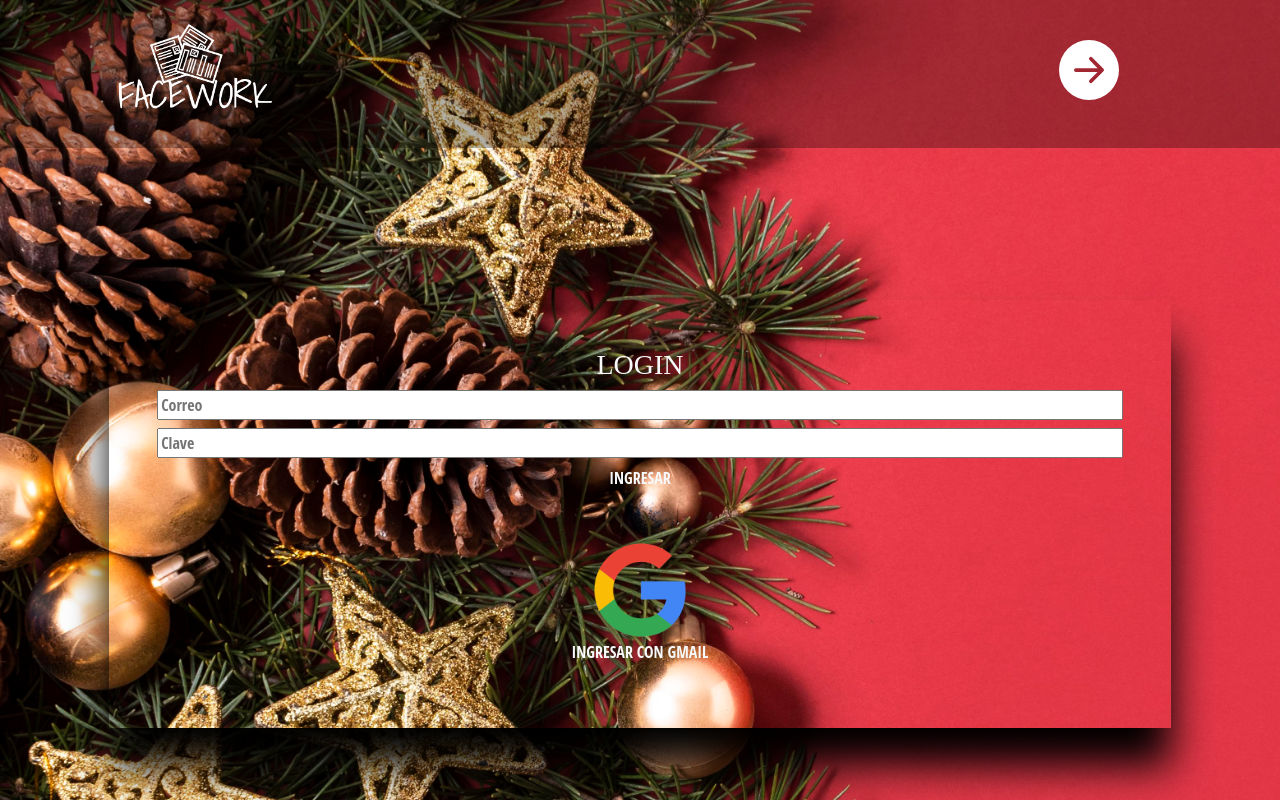
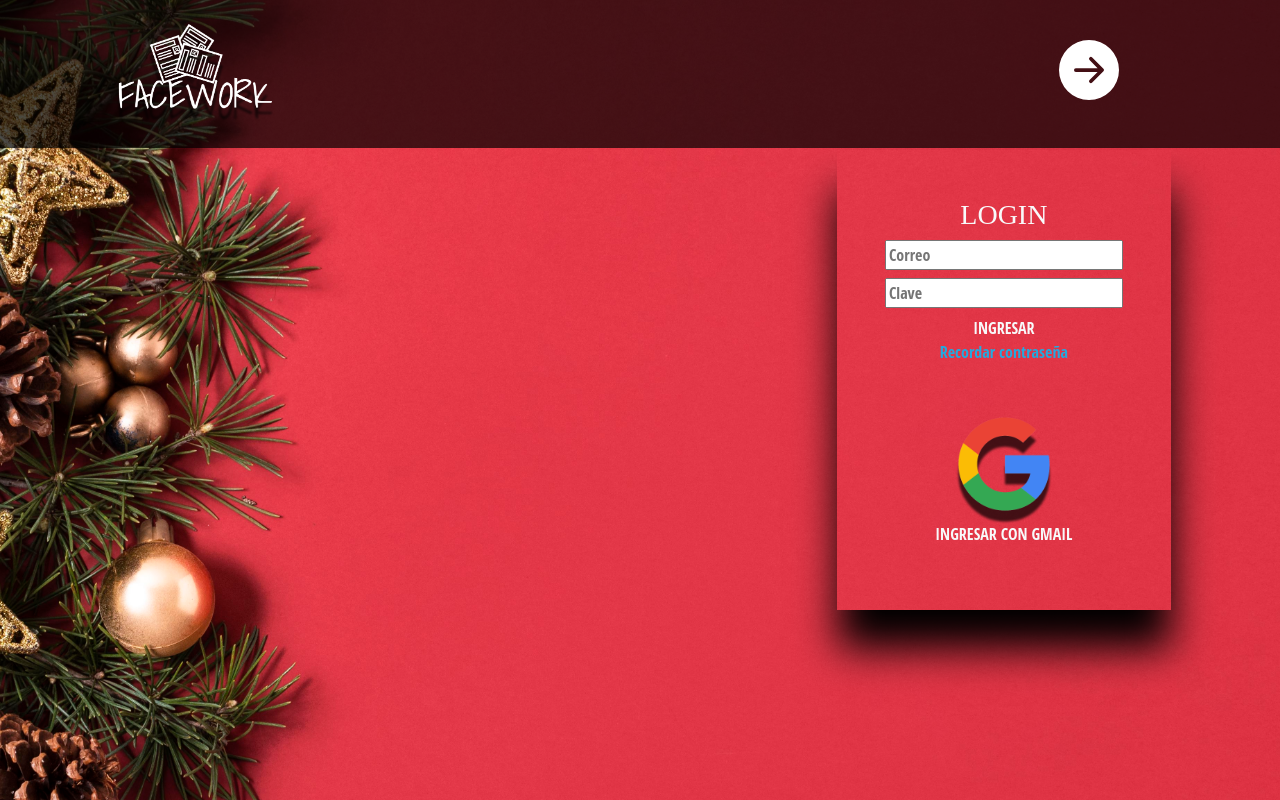
Before and after one commit to 2014maximo/FACEWORK, an Angular app: page /login in a window 1280 px wide. Shown: the top 800 px of the page. Built offline with nearby package versions, Linux system fonts and the light colour scheme; a web font is replaced by a local one.

Commit message:
login as mockup

```diff
--- a/src/app/components/PAGES/login/login.component.html
+++ b/src/app/components/PAGES/login/login.component.html
@@ -1,31 +1,31 @@
-<div style="background: url(assets/img/backgrounds/navidad.jpg); background-size: cover;">
+<div style="background: url(assets/img/backgrounds/navidad.jpg); background-size: cover; background-repeat: no-repeat; background-position: center center;">
 <app-header></app-header>
-<div class="espaciado"></div>
 <div class="espaciado"></div>
 <div class="row">
     <div class="col-md-1"></div>
     <div class="col-md-10">
-        <div class="col-md-6"></div>
-        <div class="col-md-6">
-
-        </div>
+        <div class="row">
+            <div class="col-md-8"></div>
+            <div class="col-md-4">
                 <div class="sombraUno p-5 text-center">
                     <h3 class="text-light fuenteTres">LOGIN</h3>
                     <form action="">
                         <input class="fuenteUno fw-3 text-light w-100 mb-2" type="text" placeholder="Correo">
                         <input class="fuenteUno fw-3 text-light w-100 mb-2" type="password" placeholder="Clave">
-                <a href="http://" class="text-light fuenteUno fw-3">INGRESAR</a>
+                        <a href="http://" class="text-light fuenteUno fw-3">INGRESAR</a><br>
+                        <a href="http://" class="fuenteUno t3 fw-3">Recordar contraseña</a>
                     </form>
                     <div class="espacio"></div>
                     <div class="text-center">
-                <img src="assets/img/icons/google-favicon.png" class="mx-auto" alt="" height="100" width="auto">
+                        <img src="assets/img/icons/google-favicon.png" class="mx-auto drop mb-2" alt="" height="100" width="auto">
                         <a href="http://" class="text-light fuenteUno fw-3"><p>INGRESAR CON GMAIL</p></a>
+                    </div>
+                </div>
             </div>
         </div>
     </div>
     <div class="col-md-1"></div>
 </div>
-<div class="espacio"></div>
 <div class="espaciado"></div>
 <div class="espaciado"></div>
 </div>
--- a/src/app/components/shared/header/header.component.html
+++ b/src/app/components/shared/header/header.component.html
@@ -1,4 +1,4 @@
-<div id="head" class="fixed-top transparenciaUno">
+<div id="head" class="fixed-top transparenciaDos">
     <div class="row">
         <div class="col-md-1">
 
--- a/src/styles.css
+++ b/src/styles.css
@@ -13,6 +13,18 @@
     --fuente-uno: 'Open Sans Condensed', sans-serif;
     --fuente-dos: 'Alex Brush', cursive;
     --fuente-tres: 'Shadows Into Light Two', cursive;
+    --color-uno: #f6921e;
+    --color-dos:#262626;
+    --color-tres:#24a9df;
+    --color-cuatro:#8bc53f;
+    --color-cinco:#ed4036;
+    --color-seis: #c18de2;
+    --color-siete: #c3c1cf;
+    --color-ocho: #a1b0a0;
+    --color-nueve: #5ba8db;
+    --color-dark-uno: #2a2d3e;
+    --color-dark-dos: #002451;
+    --color-dark-tres:#3a0000;
 }
 .fuenteUno {
     font-family: var(--fuente-uno);
@@ -47,9 +59,55 @@
 .transparenciaUno {
     background: rgba(0,0,0,0.3) !important;
 }
+.transparenciaDos {
+    background: rgba(0,0,0,0.7) !important;
+}
 /* MARGEN */
 .mab-5{
     margin-bottom: 5rem;
+}
+.t1 {
+    color: var(--color-uno)
+   /* NARANJA */
+}
+.t2{
+    color: var(--color-dos)
+   /* NEGRO */
+}
+.t3{
+    color: var(--color-tres)
+   /* AZUL CLARO */
+}
+.t4{
+    color: var(--color-cuatro)
+   /* VERDE CLARO */
+}
+.t5{
+    color: var(--color-cinco)
+   /* ROJO */
+}
+.t5-h::hover{
+    color: var(--color-cinco)
+   /* ROJO */
+}
+.t6{
+    color: var(--color-seis)
+   /* VIOLETA */
+}
+.t7{
+    color: yellow;
+}
+.t8{
+    color: var(--color-siete);
+   /* GRIS */
+}
+.t9{
+    color: var(--color-ocho);
+   /* GRIS VERDOSO */
+}
+.t10{
+    color: var(--color-nueve);
+   /* AZUL CLARO OTRO TONO */
 }
 .fs-40{
     font-size: 40px !important;
```
Lines whose indentation alone changed are shown as unchanged.
